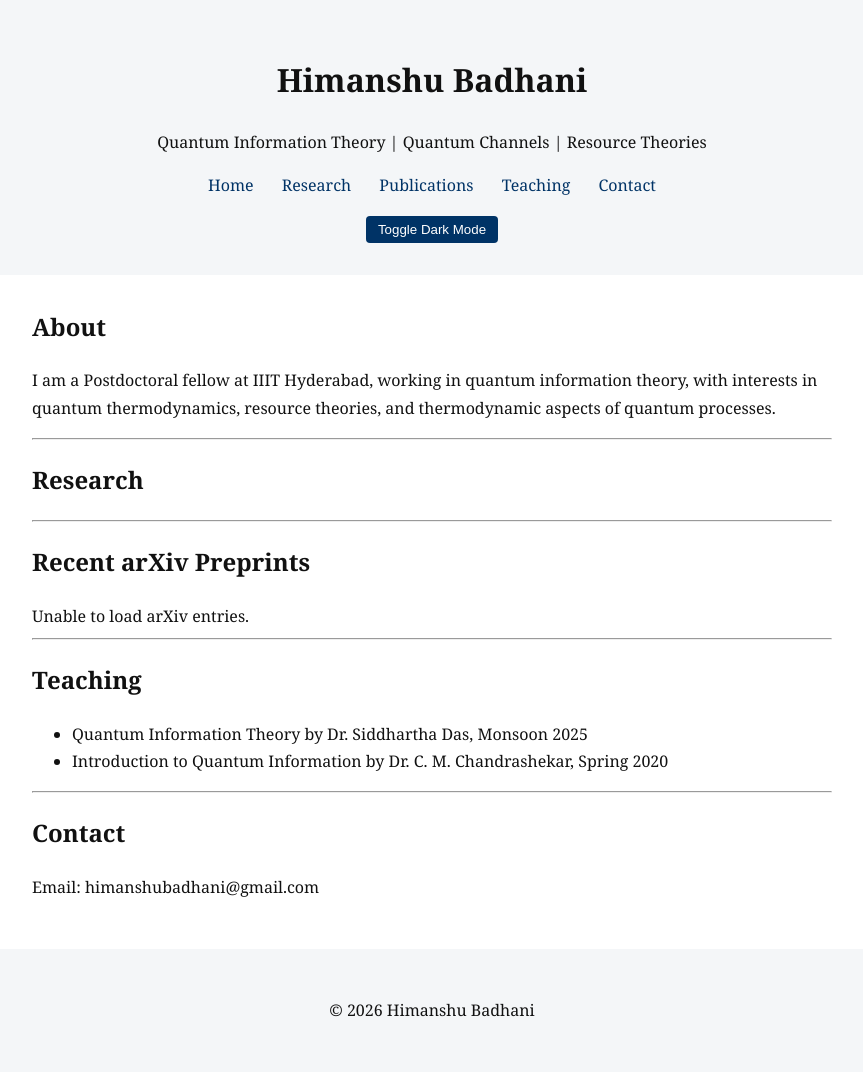
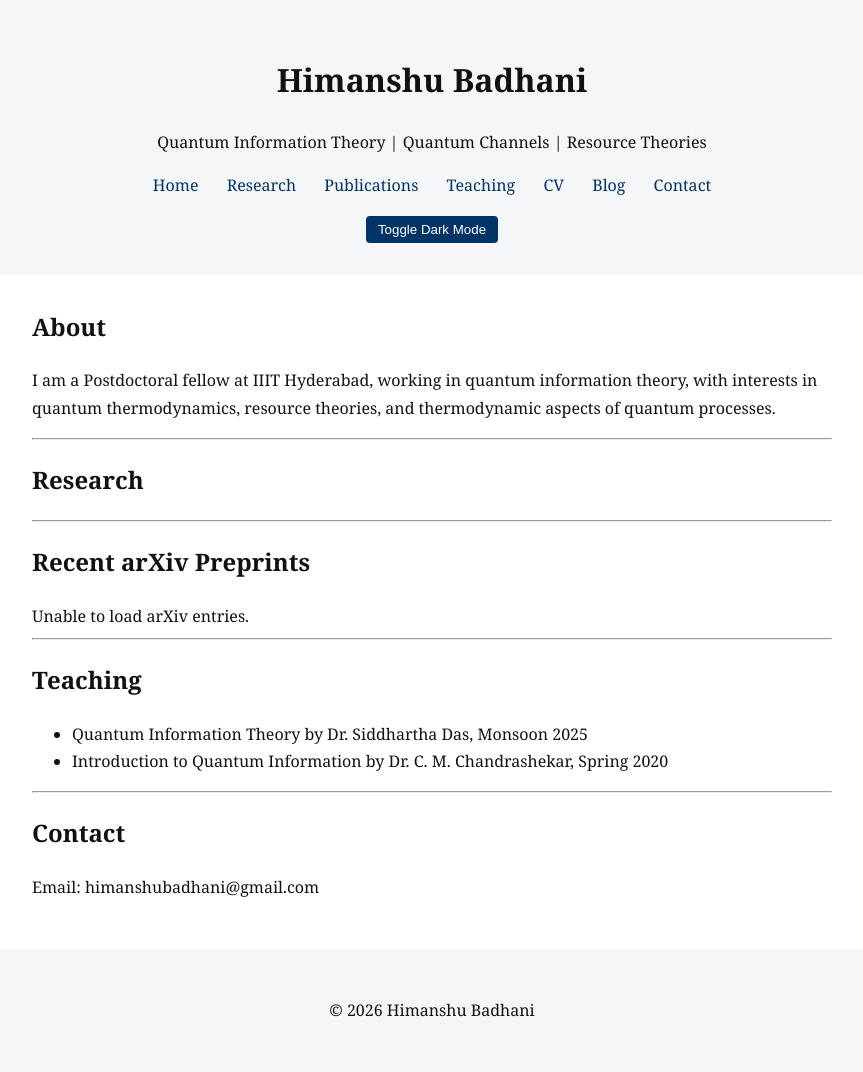
Before and after one commit to himanshubadhani/himanshubadhani.github.io, a Jekyll site: the page built from index.md, in a window 1280 px wide. Shown: the whole page, without its empty margins (208-1071 px from the left). Built offline with Jekyll 4.4.1, drawn with Linux system fonts in a browser that asks for light colours.

Commit message:
Update header.html

```diff
--- a/_includes/header.html
+++ b/_includes/header.html
@@ -7,6 +7,8 @@
             <a href="#research">Research</a>
             <a href="#publications">Publications</a>
             <a href="#teaching">Teaching</a>
+            <a href="{{ '/cv' | relative_url }}">CV</a>
+            <a href="{{ '/blog' | relative_url }}">Blog</a>
             <a href="#contact">Contact</a>
         </nav>
         <button id="theme-toggle">Toggle Dark Mode</button>
```
